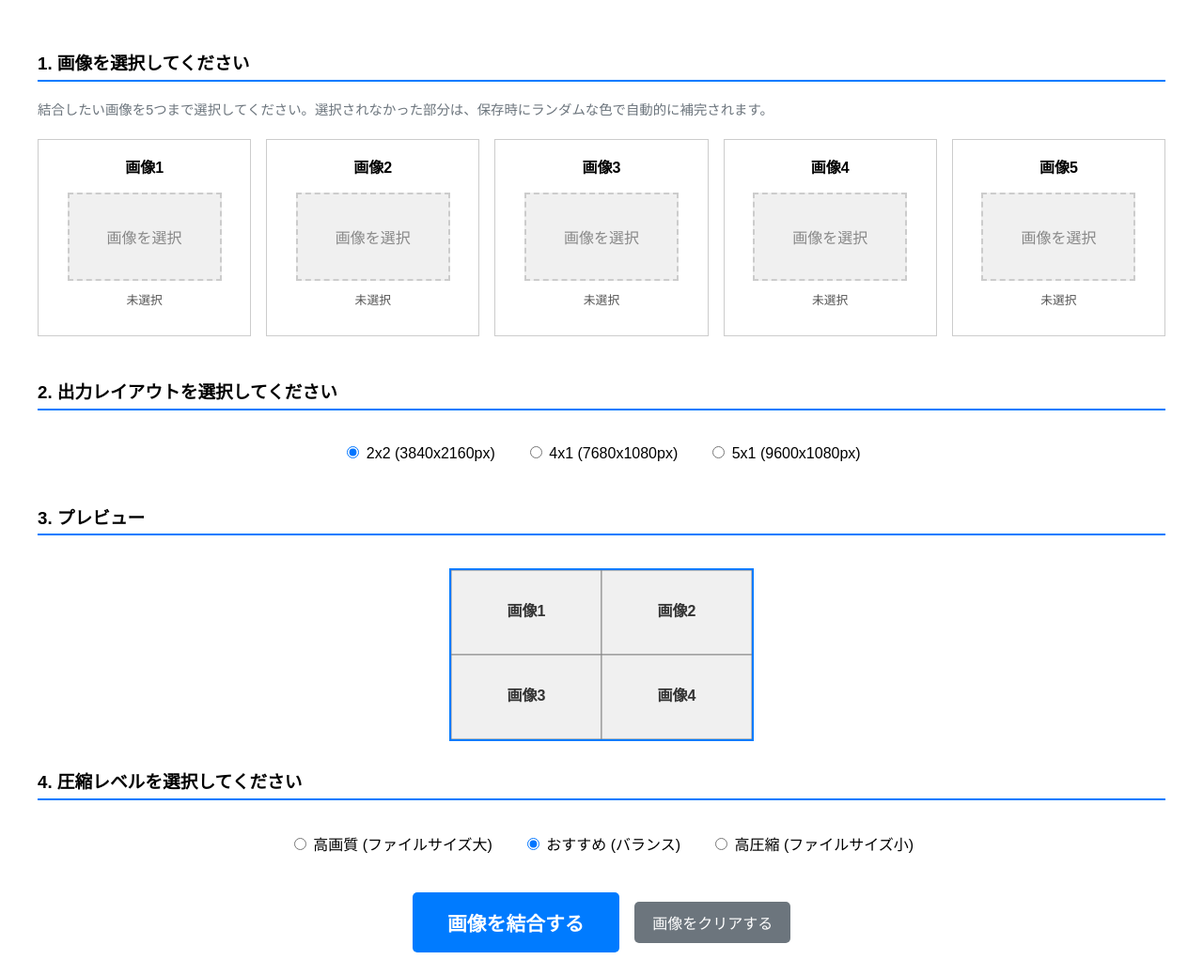
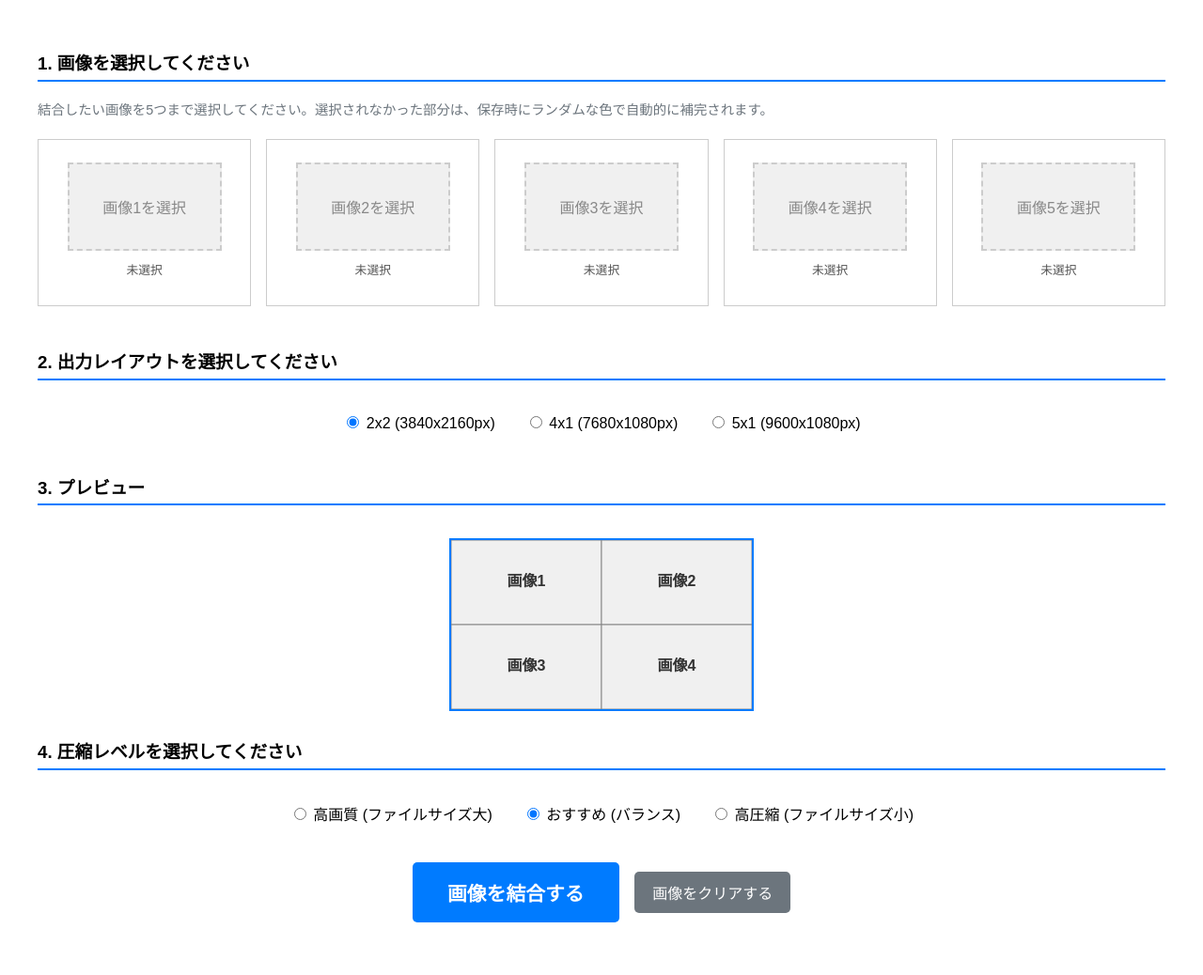
Before and after one commit to masatoooooon/flask-hello-render, a Flask app: page / in a window 1280 px wide. Shown: the whole page at 94% size. After the commit the page ends 982 px from the top, so only its background shows below. Run offline with Flask 3, Linux system fonts and the light colour scheme.

Commit message:
Update index.html

```diff
--- a/templates/index.html
+++ b/templates/index.html
@@ -39,7 +39,8 @@
             flex: 1 1 180px;
             min-width: 180px;
         }
-        .slot-title { font-weight: bold; margin-bottom: 0.5em; }
+
+        /* ★変更点: .slot-title のCSSを削除 */
 
         .slot-preview {
             width: 160px;
@@ -79,7 +80,6 @@
             align-items: center;
         }
 
-        /* ★変更点: flex-wrap: wrap; を削除 */
         .layout-options, .quality-options {
             margin-top: 1em;
             margin-bottom: 1em;
@@ -205,7 +205,8 @@
                 previewSources[index] = null;
                 filenameContainer.textContent = '未選択';
                 slotPreview.style.backgroundImage = 'none';
-                slotPreview.innerHTML = '<span>画像を選択</span>';
+                // ★変更点: クリア時も番号付きテキストに戻す
+                slotPreview.innerHTML = `<span>画像${index + 1}を選択</span>`;
                 updatePreviewCanvas();
             }
         }
@@ -220,7 +221,8 @@
                 const slotPreview = document.getElementById(`slot-preview-${i + 1}`);
                 if(slotPreview) {
                     slotPreview.style.backgroundImage = 'none';
-                    slotPreview.innerHTML = '<span>画像を選択</span>';
+                    // ★変更点: 全体クリア時も番号付きテキストに戻す
+                    slotPreview.innerHTML = `<span>画像${i + 1}を選択</span>`;
                 }
             }
             updatePreviewCanvas();
@@ -312,10 +314,10 @@
                 for (let i = 1; i <= 5; i++) {
                     const slot = document.createElement('div');
                     slot.className = 'image-slot';
+                    // ★変更点: slot-titleを削除し、span内のテキストを変更
                     slot.innerHTML = `
-                        <label class="slot-title">画像${i}</label>
                         <label for="image${i}" id="slot-preview-${i}" class="slot-preview">
-                            <span>画像を選択</span>
+                            <span>画像${i}を選択</span>
                         </label>
                         <input type="file" id="image${i}" name="image_files" accept="image/*" style="display: none;">
                         <div id="filename${i}" class="filename-display">未選択</div>
```
